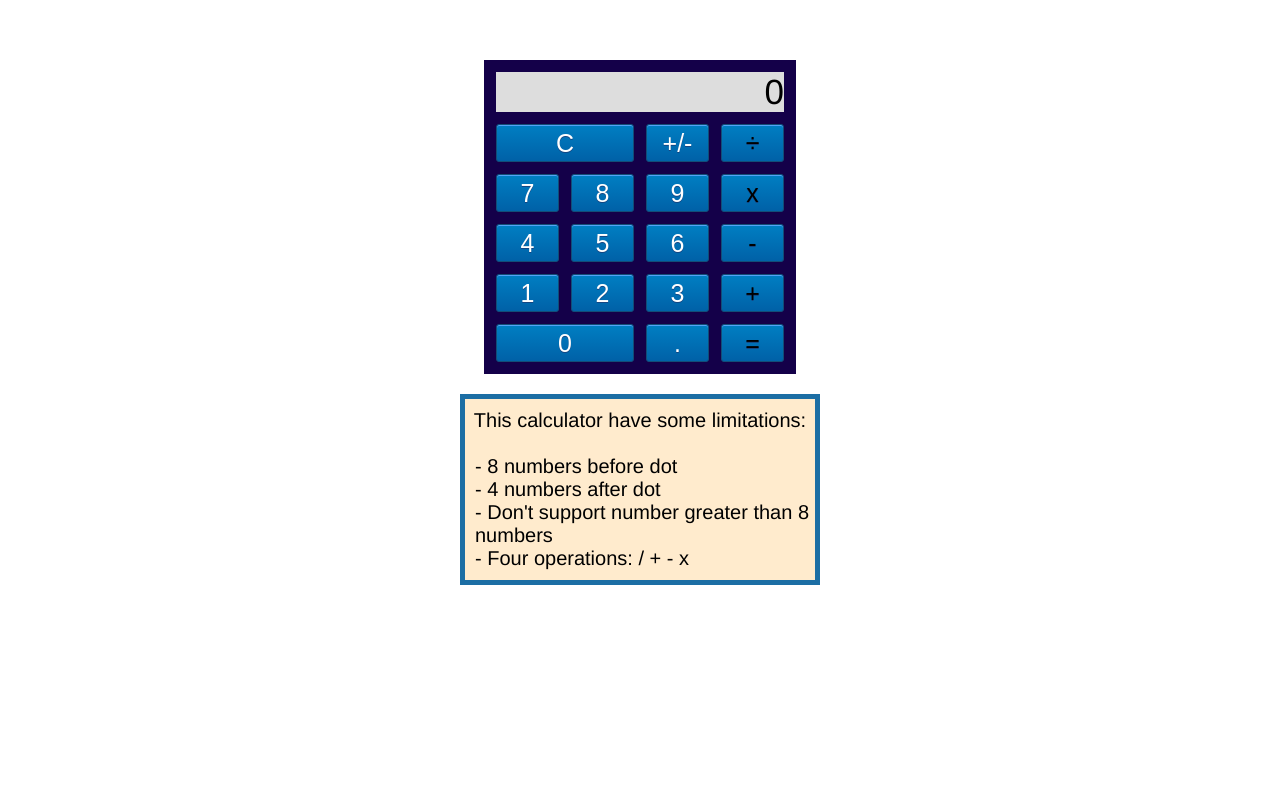
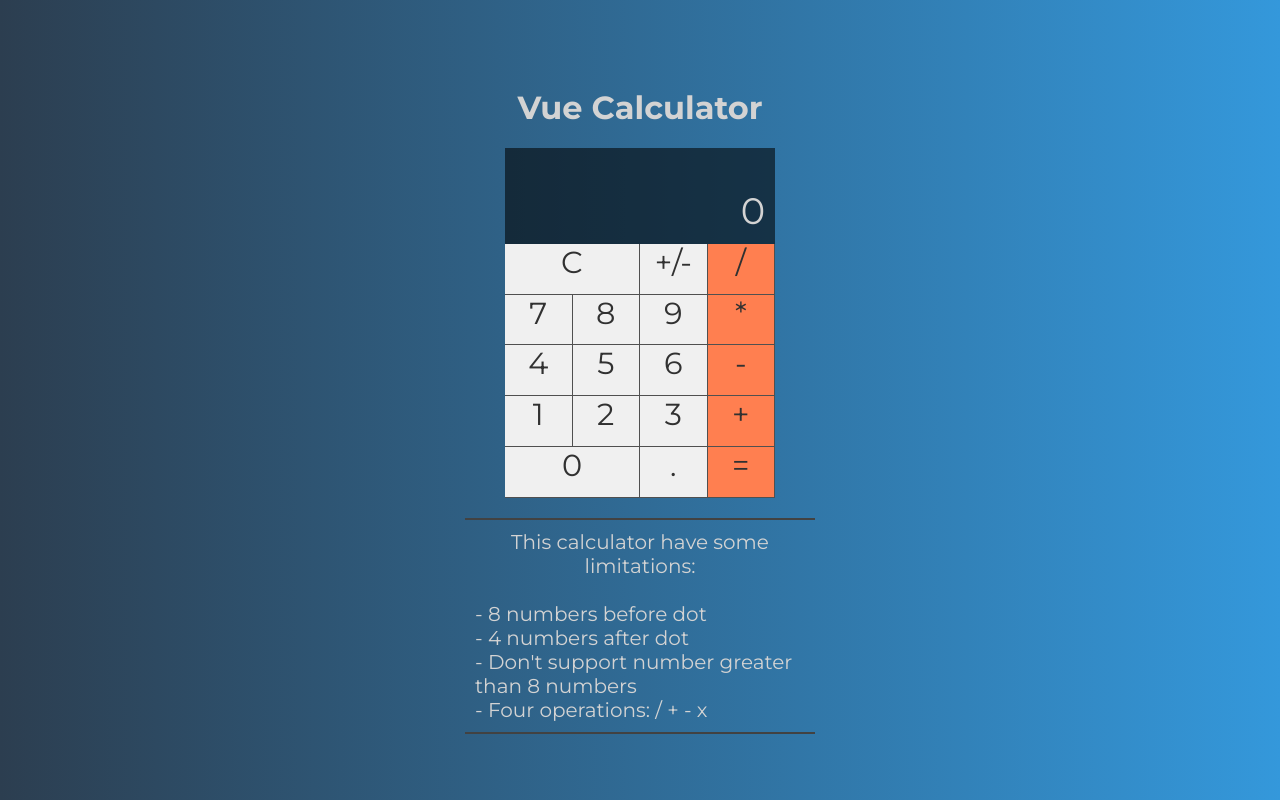
Before and after one commit to luanrohwedder/vue-calculator, a Vue app: page / in a window 1280 px wide. Built offline with nearby package versions, Linux system fonts and the light colour scheme.

Commit message:
Visual/Code Update

```diff
--- a/public/index.html
+++ b/public/index.html
@@ -5,7 +5,7 @@
     <meta http-equiv="X-UA-Compatible" content="IE=edge">
     <meta name="viewport" content="width=device-width,initial-scale=1.0">
     <link rel="icon" href="<%= BASE_URL %>favicon.ico">
-    <title><%= htmlWebpackPlugin.options.title %></title>
+    <title>Vue Calculator</title>
   </head>
   <body>
     <noscript>
--- a/src/App.vue
+++ b/src/App.vue
@@ -1,5 +1,6 @@
 <template>
   <div id="app">
+    <h1>Vue Calculator</h1>
     <Calculator/>
     <Advice/>
   </div>
@@ -19,12 +20,29 @@ export default {
 </script>
 
 <style>
+@font-face {
+  font-family: "Montserrat";
+  src: url("./fonts/Montserrat-VariableFont_wght.ttf");
+}
+
+
+* {
+  font-family: "Montserrat", monospace;
+}
+
+body {
+  margin: 0
+}
 
 #app {
-  font-family: Avenir, Helvetica, Arial, sans-serif;
-  -webkit-font-smoothing: antialiased;
-  -moz-osx-font-smoothing: grayscale;
+  display: flex;
+  flex-direction: column;
+  height: 100vh;
+  justify-content: center;
+  align-items: center;
   text-align: center;
-  margin-top: 60px;
+  color: rgb(211, 211, 211);
+  background: linear-gradient(to right, rgb(44, 62, 80), rgb(52, 152, 219));
 }
+
 </style>
--- a/src/components/Advice.vue
+++ b/src/components/Advice.vue
@@ -17,12 +17,11 @@ export default {
 
 <style>
   .Advice {
-    font-family: 'Franklin Gothic Medium', 'Arial Narrow', Arial, sans-serif;
-    background-color: blanchedalmond;
     margin: 0 auto;
     width: 350px;
     margin-top: 20px;
-    border: 5px solid #1C6EA4;
+    border-top: 2px solid #424242;
+    border-bottom: 2px solid #424242;
     padding-top: 10px;
     padding-bottom: 10px;
     font-size: 20px;
--- /dev/null
+++ b/src/components/Button.vue
@@ -0,0 +1,54 @@
+<template>
+  <div class="button" @click="$emit('onClick', label)" :class="{ double, triple, operation }">
+      {{ label }}
+  </div>
+</template>
+
+<script>
+export default {
+    props: {
+        label: {},
+        operation: { type: Boolean },
+        double: { type: Boolean },
+        triple: { type: Boolean }
+    }
+}
+</script>
+
+<style>
+:root {
+    --bg-button: #f0f0f0;
+    --border-button: solid 1px rgb(80, 80, 80);
+}
+
+.button {
+    user-select: none;
+    color: rgb(49, 49, 49);
+    font-size: 1.9em;
+    background-color: var(--bg-button);
+    border: none;
+    border-right: var(--border-button);
+    border-bottom: var(--border-button);
+    outline: none;
+}
+
+.button:active {
+    background-color: #ccc;
+}
+
+.button.double {
+    grid-column: span 2;
+}
+
+.button.triple {
+    grid-column: span 3;
+}
+
+.button.operation {
+    background-color: #ff7f50;
+}
+
+.button.operation:active {
+    background-color: #ff7f50cc;
+}
+</style>
--- a/src/components/Calculator.vue
+++ b/src/components/Calculator.vue
@@ -1,180 +1,124 @@
 <template>
-  <div class="calculator">
-    <!-- Display !-->
-    <div class="display">
-      <div class="operation">{{operationString}}</div>
-      <div>{{currentNumber || '0'}}</div>
+  <div>
+    <div>
+      <Display class="mini" mini :value="miniDisplay"/>
     </div>
 
-    <!-- Buttons !-->
-    <button v-on:click="clear" class="btne zero">C</button>
-    <button v-on:click="sign" class="btne">+/-</button>
-    <button v-on:click="divide" class="btne operator">÷</button>
-    <button v-on:click="appendNumber('7')" class="btne">7</button>
-    <button v-on:click="appendNumber('8')" class="btne">8</button>
-    <button v-on:click="appendNumber('9')" class="btne">9</button>
-    <button v-on:click="times" class="btne operator">x</button>
-    <button v-on:click="appendNumber('4')" class="btne">4</button>
-    <button v-on:click="appendNumber('5')" class="btne">5</button>
-    <button v-on:click="appendNumber('6')" class="btne">6</button>
-    <button v-on:click="minus" class="btne operator">-</button>
-    <button v-on:click="appendNumber('1')" class="btne">1</button>
-    <button v-on:click="appendNumber('2')" class="btne">2</button>
-    <button v-on:click="appendNumber('3')" class="btne">3</button>
-    <button v-on:click="plus" class="btne operator">+</button>
-    <button v-on:click="appendNumber('0')" class="btne zero">0</button>
-    <button v-on:click="dot" class="btne">.</button>
-    <button v-on:click="equal" class="btne operator">=</button>
+    <div class="calculator">
+
+    <Display :value="displayValue"/>
+
+    <Button label="C" double @onClick="clear"/>
+    <Button label="+/-" @onClick="addSign"/>
+    <Button label="/" operation @onClick="addOperation"/>
+    <Button label="7" @onClick="addNumber" />
+    <Button label="8" @onClick="addNumber"/>
+    <Button label="9" @onClick="addNumber"/>
+    <Button label="*" operation @onClick="addOperation"/>
+    <Button label="4" @onClick="addNumber"/>
+    <Button label="5" @onClick="addNumber"/>
+    <Button label="6" @onClick="addNumber"/>
+    <Button label="-" operation @onClick="addOperation"/>
+    <Button label="1" @onClick="addNumber"/>
+    <Button label="2" @onClick="addNumber"/>
+    <Button label="3" @onClick="addNumber"/>
+    <Button label="+" operation @onClick="addOperation"/>
+    <Button label="0" double @onClick="addNumber"/>
+    <Button label="." @onClick="addNumber"/>
+    <Button label="=" operation @onClick="addOperation"/>
+  </div>
   </div>
 </template>
 
 <script>
+import Button from "./Button.vue"
+import Display from "./Display.vue"
+
 export default {
+  components: {
+    Button, Display
+  },
+
   data(){
     return{
-      operationString: '',
-      previousNumber: null,
-      currentNumber: '0',
-      operator: null,
-      isOperating: false,
-      resetString: false,
-      resetOperation: false,
-      afterDotLimit: 0,
-      numberLimit: 0
+      miniDisplay: "",
+      displayValue: "0",
+      clearDisplay: false,
+      op: null,
+      values: [0,0],
+      current: 0
     }
   },
 
   methods: {
     clear() {
-      this.currentNumber = '0';
-      this.operationString = '';
-      this.numberLimit = 0;
-      this.afterDotLimit = 0;
+      Object.assign(this.$data, this.$options.data())
     },
 
-    sign() {
-      if(this.currentNumber != '0')
-        this.currentNumber = this.currentNumber.charAt(0) === '-' ?
-        this.currentNumber.slice(1) : `${'-'}${this.currentNumber}`;
-    },
+    addOperation(op) {
+      if(this.current === 0) {
+        this.op = op
+        this.current = 1
+        this.clearDisplay = true
+        this.miniDisplay = this.displayValue + " " + this.op
+      }
+      else {
+        const equal = op === "="
+        const currentOp = this.op
+        const firstValue = this.values[0]
+        const secondValue = this.values[1]
 
-    percent() {
-      //TODO
-    },
+        try {
+          this.values[0] = eval(`${this.values[0]} ${currentOp} ${this.values[1]}`)
 
-    dot() {
-      if(this.currentNumber.indexOf('.') === -1)
-        if(this.currentNumber == '0')
-          this.appendNumber('0.');
-        else
-          this.appendNumber('.');
-    },
+          if (isNaN(this.values[0]) || !isFinite(this.values[0])) {
+            this.clear();
+            return;
+          }
+        } catch(e) {
+          this.$emit('onError', e)
+        }
 
-    appendString(string) {
-      if(this.resetString){
-        this.operationString = '';
-        this.resetString = false;
-      }
+        this.values[1] = 0
 
-      this.operationString = `${this.operationString}${string}`;
-    },
-
-    appendNumber(number) {
-      if(this.currentNumber == '0' && number != '.')
-        this.currentNumber = '';
-
-      if(this.isOperating) {
-        this.currentNumber = '';
-        this.isOperating = false;
-      }
-
-      if(this.resetOperation) {
-        this.currentNumber = '';
-        this.resetOperation = false;
-      }
-
-      //if the number is less then 8
-      if(this.numberLimit < 8 && this.currentNumber.indexOf('.') === -1) {
-        this.currentNumber = `${this.currentNumber}${number}`;
-        this.numberLimit++;
-      }//if the number is less then 8 and number is dot
-      else if(this.numberLimit == 8 && number == '.') {
-        this.currentNumber = `${this.currentNumber}${number}`;
-      }//if the number has dot
-      else if(this.afterDotLimit < 4 && this.currentNumber.indexOf('.') !== -1) {
-        this.currentNumber = `${this.currentNumber}${number}`;
-        this.afterDotLimit++
+        this.displayValue = this.values[0]
+        this.miniDisplay = equal ? firstValue + " " + this.op + " " + secondValue + " =" : this.values[0] + " " + this.op
+        this.op = equal ? null : op
+        this.current = equal ? 0 : 1
+        this.clearDisplay = !equal
       }
     },
 
-    setPreviousNumber() {
-      this.previousNumber = this.currentNumber;
-      this.isOperating = true;
-      this.numberLimit = 0;
-      this.afterDotLimit = 0;
+    addNumber(n) {
+      if(n == "." && this.displayValue.includes(".")) {
+        return
+      }
+
+      const clearDisplay = this.displayValue === "0" || this.clearDisplay
+      const currentValue = clearDisplay ? "" : this.displayValue
+      const displayValue = currentValue + n
+
+      this.displayValue = displayValue
+      this.clearDisplay = false
+
+      if(n !== ".") {
+        const i = this.current
+        const newValue = parseFloat(displayValue)
+        this.values[i] = newValue
+      }
     },
 
-    divide() {
-      this.operator = (x, y) => x / y;
-      this.setPreviousNumber();
-      this.appendString(`${this.currentNumber} ÷ `);
-    },
-
-    times() {
-      this.operator = (x, y) => x * y;
-      this.setPreviousNumber();
-      this.appendString(`${this.currentNumber} x `);
-    },
-
-    minus() {
-      this.operator = (x, y) => x - y;
-      this.setPreviousNumber();
-      this.appendString(`${this.currentNumber} - `);
-    },
-
-    plus() {
-      this.operator = (x, y) => x + y;
-      this.setPreviousNumber();
-      this.appendString(`${this.currentNumber} + `);
-    },
-
-    equal() {
-      this.operationString = `${this.operationString}${this.currentNumber} = `
-      this.currentNumber = `${this.operator(
-        parseFloat(this.previousNumber),
-        parseFloat(this.currentNumber)
-      )}`;
-
-      this.verifyNumber()
-
-      this.previousNumber = null;
-      this.resetString = true;
-      this.resetOperation = true;
-      this.numberLimit = 0;
-      this.afterDotLimit = 0;
-    },
-
-    verifyNumber() {
-      //if the number has no dot
-      if(this.currentNumber.indexOf('.') === -1){
-        if(this.currentNumber.length > 8)
-          this.currentNumber = "Too Big";
+    addSign() {
+      if(this.displayValue.includes("-")) {
+        this.displayValue = this.displayValue.substring(1)
       }
       else {
-        if(this.currentNumber.length > 13)
-          this.currentNumber = "Too Big";
-        else {
-          let dotPoint = this.currentNumber.indexOf('.');
-          let afterDot = 0;
+        this.displayValue = "-" + this.displayValue
+      }
 
-          for(let i = dotPoint; i < this.currentNumber.length; i++)
-            afterDot +=  1;
-
-          //if have less numbe then 4 after the dot
-          if(afterDot > 4)
-            this.currentNumber = parseFloat(this.currentNumber).toFixed(4);
-        }
-      }
+      const i = this.current
+      const newValue = parseFloat(this.displayValue)
+      this.values[i] = newValue
     }
   }
 }
@@ -183,58 +127,19 @@ export default {
 
 <style scoped>
   .calculator {
-    background-color: rgb(20, 0, 73);
-    margin: 0 auto;
-    padding: 6px;
     display: grid;
-    width: 300px;
-    font-size: 35px;
-    grid-template-columns: repeat(4, 1fr);
+    height: 320px;
+    width: 270px;
+    overflow: hidden;
+
+    grid-template-columns: repeat(4, 25%);
     grid-auto-rows: minmax(50px, auto);
   }
 
-  .display {
-    margin: 6px;
-    background-color: rgb(221, 221, 221);
-    text-align: right;
-    color: black;
-    grid-column: 1 / 5;
-  }
-
-  .operation {
-    font-size: 18px;
-  }
-
-  .btne {
-    margin: 6px;
-    box-shadow:inset 0px 1px 0px 0px #54a3f7;
-    background:linear-gradient(to bottom, #007dc1 5%, #0061a7 100%);
-    background-color:#007dc1;
-    border-radius:3px;
-    border:1px solid #124d77;
-    display:inline-block;
-    cursor:pointer;
-    color:#ffffff;
-    font-family:Arial;
-    font-size:25px;
-    text-decoration:none;
-    text-shadow:0px 1px 0px #154682;
-  }
-
-  .btne:hover {
-    background:linear-gradient(to bottom, #0061a7 5%, #007dc1 100%);
-    background-color:#0061a7;
-  }
-  .btne:active {
-    position:relative;
-    top:1px;
-  }
-
-  .operator {
-    color: black;
-  }
-
-  .zero {
-    grid-column: 1 / 3;
+  .mini {
+    display: grid;
+    overflow: hidden;
+    height: 10px;
+    width: 250px;
   }
 </style>
--- /dev/null
+++ b/src/components/Display.vue
@@ -0,0 +1,32 @@
+<template>
+    <div class="display" :class="{ mini }">
+        {{ value }}
+    </div>
+</template>
+
+<script>
+export default {
+    props: {
+        value: {},
+        mini: { type: Boolean}
+    }
+}
+</script>
+
+<style>
+.display {
+    user-select: none;
+    grid-column: span 4;
+    background-color: rgba(0, 0, 0, 0.568);
+    display: flex;
+    justify-content: flex-end;
+    align-items: center;
+    padding: 10px;
+    font-size: 2.3em;
+    overflow: hidden;
+}
+
+.display.mini {
+    font-size: 1em;
+}
+</style>
```
Also changed, not shown: src/fonts/Montserrat-VariableFont_wght.ttf (added).
